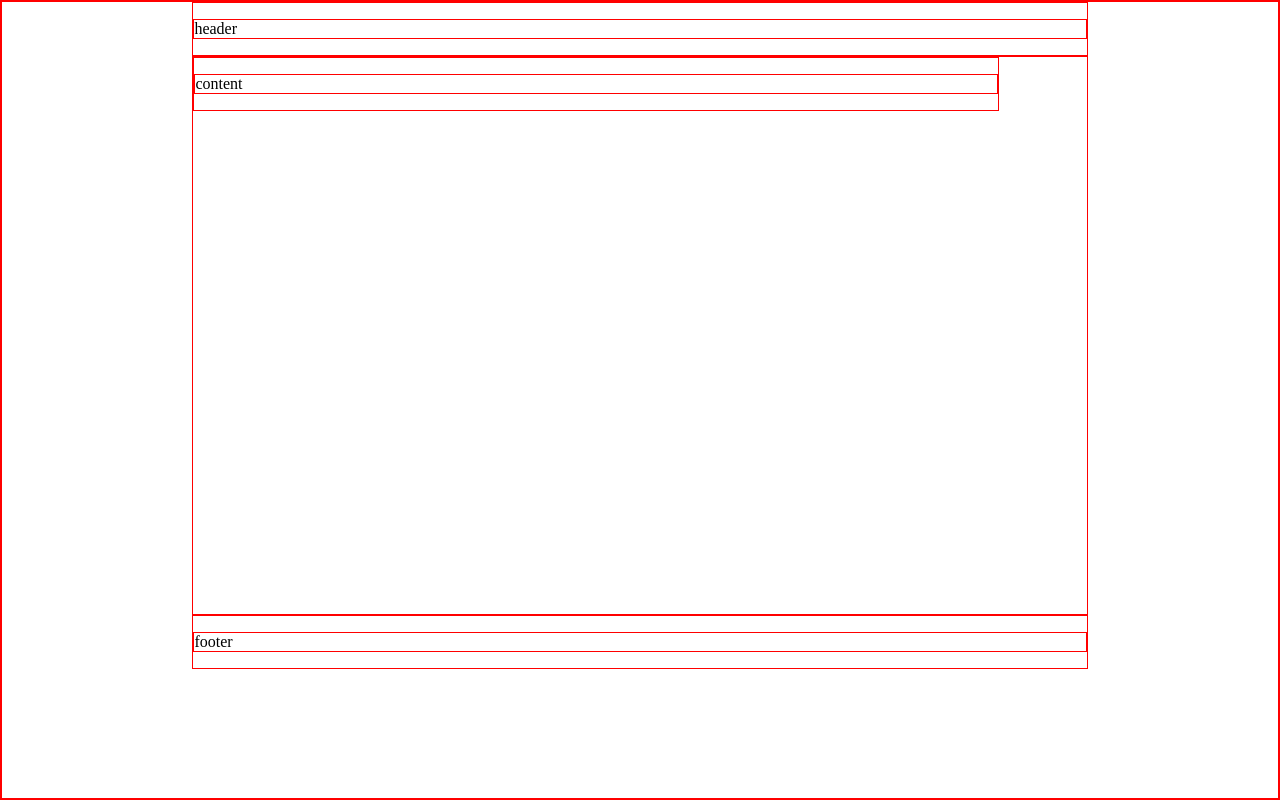
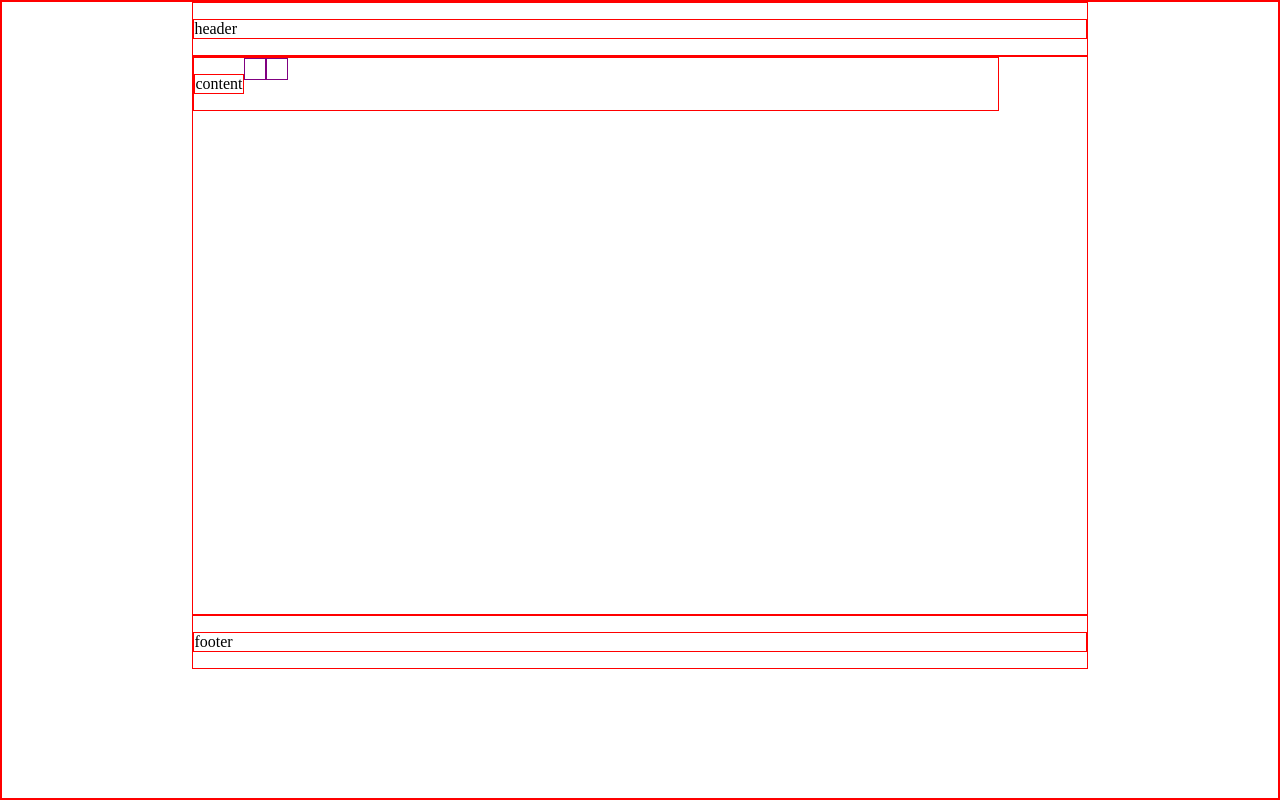
Before and after one commit to cdestradab/etch-a-sketch, a plain HTML site: page index.html in a window 1280 px wide. Drawn offline with Linux system fonts and the light colour scheme.

Commit message:
Build function createSquare() for the unitary squares in the game's grid

```diff
--- a/css/style.css
+++ b/css/style.css
@@ -18,7 +18,7 @@ main {
 }
 
 .eas-container {
-    display: block;
+    display: flex;
     align-self: center;
     width: 90%;
 }
--- a/js/script.js
+++ b/js/script.js
@@ -1 +1,21 @@
+const gridContainer = document.querySelector('.eas-container');
+
 let gridSize = 16;
+
+function createSquare() {
+    const newSquare = document.createElement('div');
+    const dimension = '20px';
+
+    newSquare.classList.add('eas-square');
+    newSquare.style.width = dimension;
+    newSquare.style.height = dimension;
+    newSquare.style.border = 'solid purple 1px';
+
+    return newSquare;
+}
+
+const newSquare = createSquare();
+const otherSquare = createSquare();
+
+gridContainer.appendChild(newSquare);
+gridContainer.appendChild(otherSquare);
```
Also changed, not shown: 1 other file.
